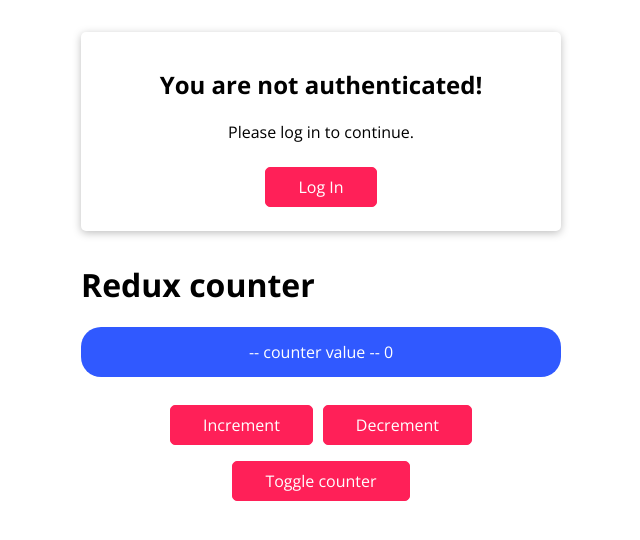
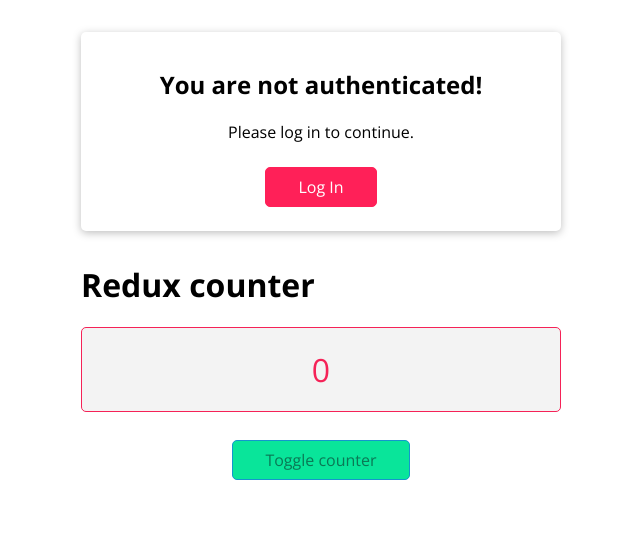
Before and after one commit to RobinHoodCoder/builder, a React (Create React App) app: page / in a window 1280 px wide. Shown: the top 540 px of the page, without its empty margins (319-959 px from the left). Built offline with nearby package versions, Linux system fonts and the light colour scheme.

Commit message:
add counter visibility

```diff
--- a/src/components/Counter/Counter.jsx
+++ b/src/components/Counter/Counter.jsx
@@ -1,24 +1,33 @@
 import React from 'react';
 import styles from './styles.module.scss';
 
-import { useSelector } from 'react-redux';
+import { useDispatch, useSelector } from 'react-redux';
 const Counter = () => {
+  const dispatch = useDispatch();
   const counter = useSelector(state => state.counter);
-  const toggleCounterHandler = () => {};
+  const isHidden = useSelector(state => state.isHidden);
+  const hIncrement = amount => dispatch({ type: 'increment', amount });
+  const hDecrement = amount => dispatch({ type: 'decrement', amount });
+  const toggleCounterHandler = () => {
+    dispatch({ type: 'toggleVisibility' });
+  };
+
   return (
     <main className={styles.component}>
       <h1>Redux counter</h1>
       <div className={styles.value}>
-          -- counter value -- {counter}
+        {counter}
       </div>
-      <div className={styles.btnContainer}>
-        <button className={styles.counter}>Increment</button>
-        <button className={styles.counter}>Decrement</button>
-
-      </div>
+      {!isHidden &&
+       (<div className={styles.btnContainer}>
+         <button onClick={() => hDecrement()} className={styles.counter}>Decrement</button>
+         <button onClick={() => hIncrement(5)} className={styles.counter}>Increment by 5</button>
+         <button onClick={() => hIncrement()} className={styles.counter}>Increment</button>
+       </div>)
+      }
       <div className={styles.btnContainer}>
         <button
-          className={styles.counter}
+          className={styles.counterToggle}
           onClick={toggleCounterHandler}>Toggle counter
         </button>
       </div>
--- a/src/components/Counter/styles.module.scss
+++ b/src/components/Counter/styles.module.scss
@@ -1,21 +1,42 @@
+@keyframes example {
+  0% {
+	opacity: 0;
+  }
+  50% {
+	opacity: 1;
+  }
+  100% {
+	opacity: 1;
+  }
+}
+
+.counterToggle {
+  background: #09e59a;
+  border: 1px solid #1495ce;
+  color: #0b7855
+}
+
 .value {
-	color: #ffffff;
-	background: #3059ff;
+	color: #f52257;
+	background: #f3f3f3;
+	border: 1px solid #f52257;
 	text-align: center;
-	border-radius: 20px;
-	height: 50px;
+	border-radius: 5px;
 	display: flex;
 	align-items: center;
 	justify-content: center;
-	margin-bottom: 20px;
+	margin: 20px auto;
+	transition: all .2s ease-in-out;
+	font-size: 2rem;
+	padding: 20px;
+	animation-name: example;
+	-webkit-animation-duration: 2s;
 }
 .component {
 	margin: auto;
 	max-width: 480px;
 }
-.counter {
 
-}
 .btnContainer {
   display: flex;
   gap: 10px;
--- a/src/redux/store.js
+++ b/src/redux/store.js
@@ -3,17 +3,25 @@
 const counterReducer = (
   state = {
     counter: 0,
+    isHidden: true,
   },
   action
 ) => {
-  const { type } = action;
+  const { type, amount = 1 } = action;
   if (type === 'increment') {
     return {
-      counter: state.counter + 1,
+      ...state,
+      counter: state.counter + amount,
     };
   } else if (type === 'decrement') {
     return {
-      counter: state.counter - 1,
+      ...state,
+      counter: state.counter - amount,
+    };
+  } else if (type === 'toggleVisibility') {
+    return {
+      ...state,
+      isHidden: !state.isHidden,
     };
   }
   return state;
```
